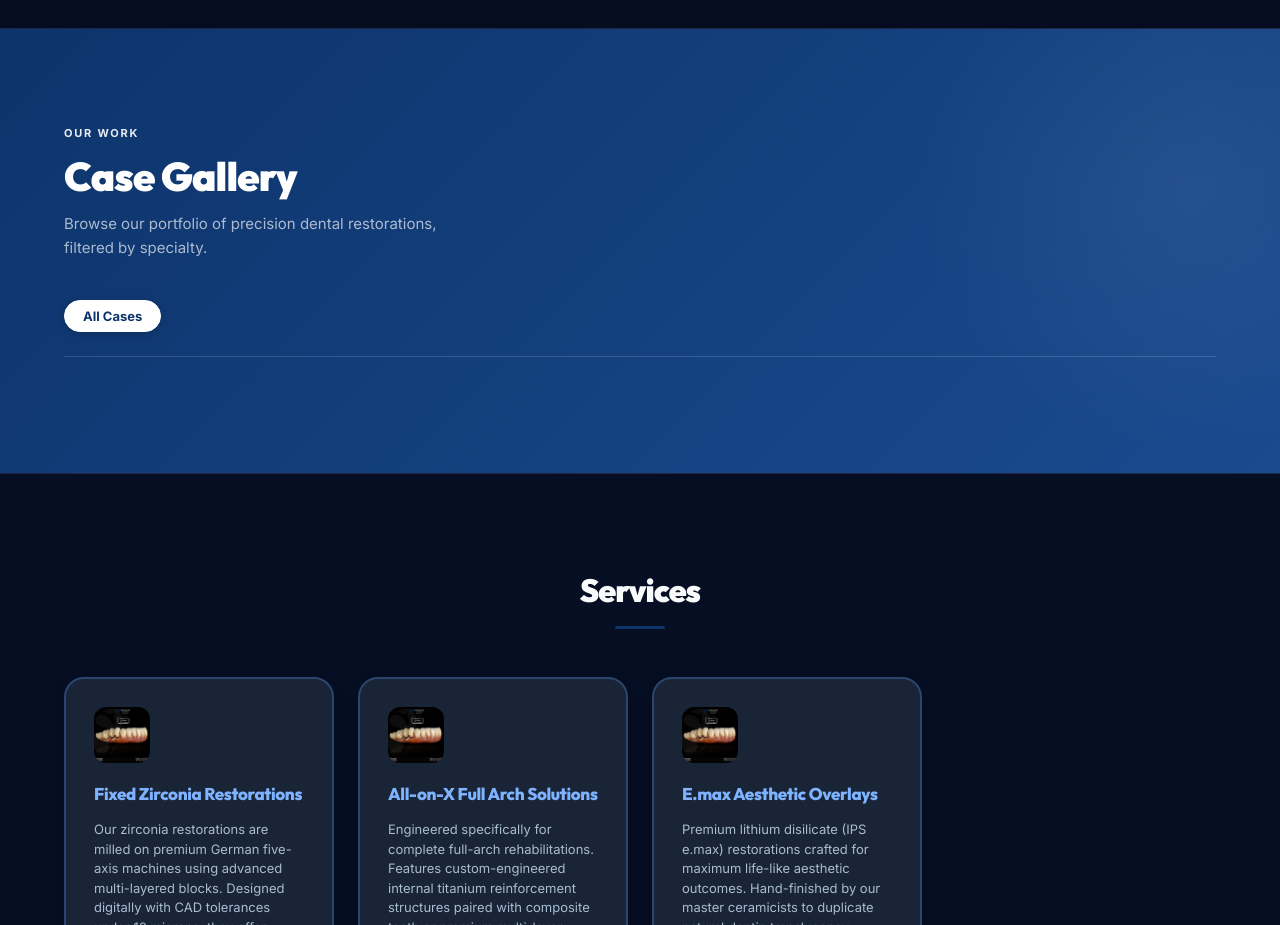
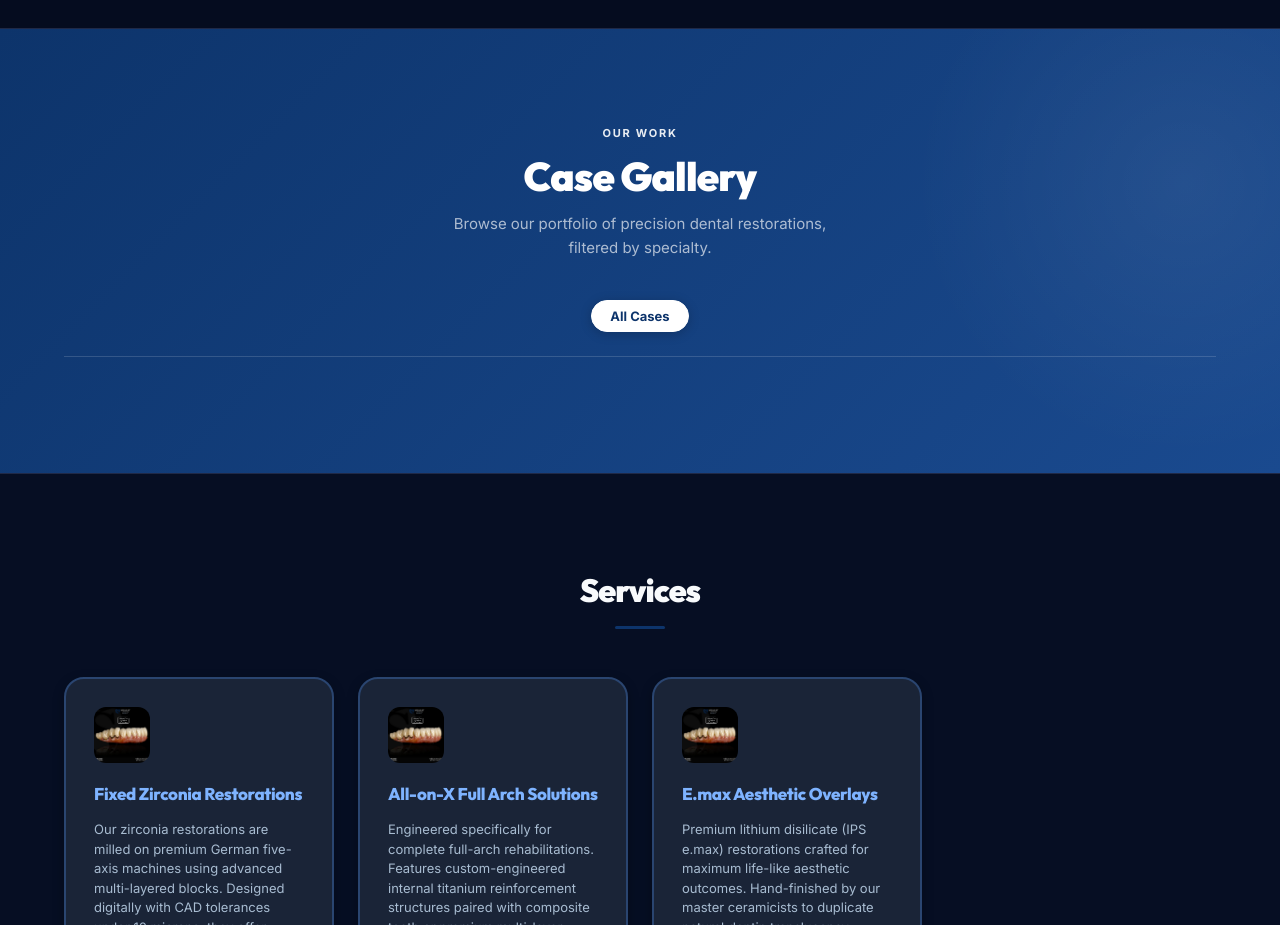
Before and after one commit to tahaayman1/sharafdentlab, a website: page index.html in a window 1280 px wide. Shown: the part 2160-3085 px from the top of the page. Drawn offline with nearby package versions, Linux system fonts and the light colour scheme.

Commit message:
style: center gallery header text and make all cards equal size grid

```diff
--- a/css/style.css
+++ b/css/style.css
@@ -626,9 +626,14 @@ section {
 /* Gallery Header */
 .gallery-header {
   display: flex;
-  align-items: flex-end;
-  justify-content: space-between;
+  align-items: center;
+  justify-content: center;
   margin-bottom: 40px;
+  text-align: center;
+}
+
+.gallery-header > div {
+  max-width: 600px;
 }
 
 .gallery-overline {
@@ -662,6 +667,7 @@ section {
 .gallery-filter-bar {
   display: flex;
   align-items: center;
+  justify-content: center;
   gap: 8px;
   flex-wrap: wrap;
   margin-bottom: 36px;
@@ -721,10 +727,10 @@ section {
   box-shadow: 0 20px 60px rgba(0,0,0,0.4), 0 0 0 1px rgba(255,255,255,0.25);
 }
 
-/* First card spans 2 rows — featured */
+/* All cards equal size — no featured spanning */
 .gallery-card:first-child {
-  grid-row: span 2;
-  aspect-ratio: unset;
+  grid-row: span 1;
+  aspect-ratio: 4/3;
 }
 
 .gallery-card img {
```
